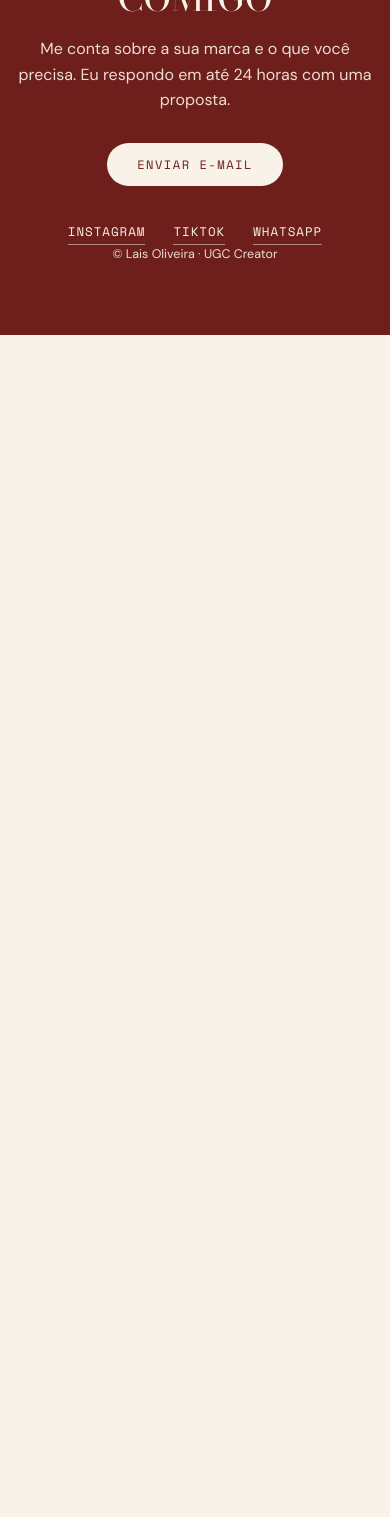
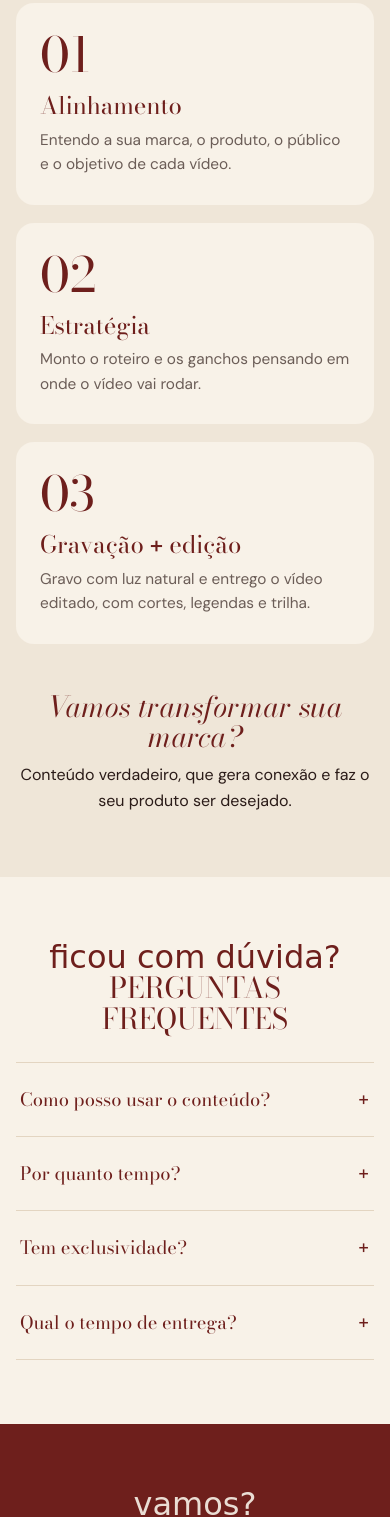
Before and after one commit to laisoelisiario-blip/laisooliveirae, a website: page portfolio/index.html in a window 390 px wide. Shown: the part 5162-6679 px from the top of the page. Before the commit the page ends 5497 px from the top, so only its background shows below. Drawn offline with nearby package versions, Linux system fonts and the light colour scheme; no server answers; a web font is replaced by a local one.

Commit message:
Portfólio: seções Meu processo e Perguntas frequentes; contatos reais
Co-Authored-By: Claude Opus 5.5 <noreply@anthropic.com>
Claude-Session: https://claude.ai/code/session_01HE5Lq8nFFPLCaufLKSMVsJ

```diff
--- a/portfolio/index.html
+++ b/portfolio/index.html
@@ -120,6 +120,30 @@ a { color: inherit; }
 .svc ul { margin: 4px 0 0; padding-left: 18px; font-size: .94rem; }
 @media (max-width: 860px) { .svc-grid { grid-template-columns: 1fr; } }
 
+/* ---------- Processo ---------- */
+.process { background: var(--creme-2); padding: clamp(64px, 9vw, 110px) 0; }
+.steps { display: grid; grid-template-columns: repeat(3, minmax(0, 1fr)); gap: 18px; list-style: none; margin: 0; padding: 0; counter-reset: passo; }
+.steps li { background: var(--creme); border-radius: 18px; padding: 28px 24px; }
+.steps .num { display: block; font-family: var(--serif); font-size: 3rem; line-height: 1; color: var(--vinho); margin-bottom: 14px; }
+.steps h3 { margin: 0 0 8px; font-family: var(--serif); font-weight: 400; font-size: 1.5rem; color: var(--vinho); line-height: 1.1; }
+.steps .mais { font-family: var(--sans); font-weight: 500; }
+.steps p { margin: 0; color: var(--cinza); font-size: .96rem; }
+@media (max-width: 860px) { .steps { grid-template-columns: 1fr; } }
+.transforma { text-align: center; margin: clamp(48px, 7vw, 80px) auto 0; max-width: 40ch; }
+.transforma h3 { margin: 0 0 10px; font-family: var(--serif); font-weight: 400; font-style: italic; color: var(--vinho); font-size: clamp(1.8rem, 5vw, 3rem); line-height: 1.05; }
+.transforma p { margin: 0; color: var(--tinta); }
+
+/* ---------- Perguntas frequentes ---------- */
+.faq { padding: clamp(64px, 9vw, 110px) 0; }
+.faq-list { max-width: 760px; margin: 0 auto; border-top: 1px solid #E3D5C1; }
+.faq details { border-bottom: 1px solid #E3D5C1; }
+.faq summary { list-style: none; cursor: pointer; display: flex; justify-content: space-between; align-items: center; gap: 16px; padding: 20px 4px; font-family: var(--serif); font-size: clamp(1.15rem, 2.6vw, 1.4rem); color: var(--vinho); }
+.faq summary::-webkit-details-marker { display: none; }
+.faq summary::after { content: "+"; font-family: var(--mono); font-size: 1.3rem; flex: none; transition: transform .2s ease; }
+.faq details[open] summary::after { transform: rotate(45deg); }
+.faq summary:focus-visible { outline: 2px solid var(--vinho); outline-offset: 2px; }
+.faq details p { margin: 0 4px 22px; color: var(--tinta); max-width: 60ch; }
+
 /* ---------- Contato ---------- */
 .contact { background: var(--vinho); color: var(--creme); text-align: center; padding: clamp(64px, 10vw, 120px) 0 40px; }
 .contact .kicker { color: var(--creme); }
@@ -127,10 +151,10 @@ a { color: inherit; }
 .contact p { max-width: 46ch; margin: 0 auto 30px; opacity: .9; }
 .contact .btn { background: var(--creme); color: var(--vinho); }
 .contact .btn:hover { background: var(--branco); }
-.contact-links { display: flex; flex-wrap: wrap; justify-content: center; gap: 12px 28px; margin-top: 36px; font-family: var(--mono); font-size: .78rem; letter-spacing: .08em; text-transform: uppercase; }
+.contact-links { display: flex; flex-wrap: wrap; justify-content: center; gap: 14px 28px; margin-top: 36px; font-family: var(--mono); font-size: .82rem; letter-spacing: .02em; }
 .contact-links a { text-decoration: none; border-bottom: 1px solid rgba(248, 242, 232, .5); padding-bottom: 2px; }
 .contact-links a:hover { border-color: var(--creme); }
-.foot { margin-top: 64px; font-size: .78rem; opacity: .7; }
+.contact .foot { margin: 64px auto 0; font-size: .78rem; opacity: .7; }
 
 /* Entrada suave ao rolar */
 @media (prefers-reduced-motion: no-preference) {
@@ -170,6 +194,8 @@ a { color: inherit; }
       <li><a href="#videos">Vídeos</a></li>
       <li><a href="#fotos">Fotos</a></li>
       <li><a href="#servicos">Serviços</a></li>
+      <li><a href="#processo">Processo</a></li>
+      <li><a href="#faq">Dúvidas</a></li>
       <li><a href="#contato">Contato</a></li>
     </ul>
   </nav>
@@ -300,20 +326,66 @@ a { color: inherit; }
       </div>
     </div>
   </section>
+
+  <!-- ============ 7. PROCESSO ============ -->
+  <section class="process" id="processo">
+    <div class="wrap">
+      <div class="reveal" style="text-align:center">
+        <p class="kicker">como eu edito meus vídeos</p>
+        <h2 class="h2">Meu processo</h2>
+      </div>
+      <ol class="steps reveal">
+        <li><span class="num">01</span><h3>Alinhamento</h3><p>Entendo a sua marca, o produto, o público e o objetivo de cada vídeo.</p></li>
+        <li><span class="num">02</span><h3>Estratégia</h3><p>Monto o roteiro e os ganchos pensando em onde o vídeo vai rodar.</p></li>
+        <li><span class="num">03</span><h3>Gravação <span class="mais">+</span> edição</h3><p>Gravo com luz natural e entrego o vídeo editado, com cortes, legendas e trilha.</p></li>
+      </ol>
+      <div class="transforma reveal">
+        <h3>Vamos transformar sua marca?</h3>
+        <p>Conteúdo verdadeiro, que gera conexão e faz o seu produto ser desejado.</p>
+      </div>
+    </div>
+  </section>
+
+  <!-- ============ 8. PERGUNTAS FREQUENTES ============ -->
+  <section class="faq" id="faq">
+    <div class="wrap">
+      <div class="reveal" style="text-align:center">
+        <p class="kicker">ficou com dúvida?</p>
+        <h2 class="h2">Perguntas frequentes</h2>
+      </div>
+      <div class="faq-list reveal">
+        <details>
+          <summary>Como posso usar o conteúdo?</summary>
+          <p>Nas redes sociais da sua marca, no site e em anúncios (tráfego pago).</p>
+        </details>
+        <details>
+          <summary>Por quanto tempo?</summary>
+          <p>O uso em tráfego pago é de 3 meses.</p>
+        </details>
+        <details>
+          <summary>Tem exclusividade?</summary>
+          <p>Para garantir exclusividade, é necessária uma conversa e um investimento extra.</p>
+        </details>
+        <details>
+          <summary>Qual o tempo de entrega?</summary>
+          <p>7 dias após a chegada do produto.</p>
+        </details>
+      </div>
+    </div>
+  </section>
 </main>
 
 <!-- ============ 7. CONTATO ============ -->
 <footer class="contact" id="contato">
   <div class="wrap reveal">
-    <p class="kicker">vamos criar juntas?</p>
+    <p class="kicker">vamos?</p>
     <h2>Trabalhe<br>comigo</h2>
-    <p>Me conta sobre a sua marca e o que você precisa. Eu respondo em até 24 horas com uma proposta.</p>
-    <!-- Troque pelo seu e-mail profissional -->
-    <a class="btn" href="mailto:contato@seuemail.com?subject=Parceria%20UGC">Enviar e-mail</a>
+    <p>Me conta sobre a sua marca e o que você precisa.</p>
+    <a class="btn" href="mailto:ugclaisooliveirae@icloud.com?subject=Parceria%20UGC">Enviar e-mail</a>
     <div class="contact-links">
-      <a href="https://www.instagram.com/laisooliveirae/" target="_blank" rel="noopener">Instagram</a>
-      <a href="#" target="_blank" rel="noopener">TikTok</a>
-      <a href="#" target="_blank" rel="noopener">WhatsApp</a>
+      <a href="mailto:ugclaisooliveirae@icloud.com">ugclaisooliveirae@icloud.com</a>
+      <a href="https://wa.me/5591981269910" target="_blank" rel="noopener">WhatsApp (91) 98126-9910</a>
+      <a href="https://www.instagram.com/laisoliveira.ugc/" target="_blank" rel="noopener">Instagram @laisoliveira.ugc</a>
     </div>
     <p class="foot">© Lais Oliveira · UGC Creator</p>
   </div>
```
Also changed, not shown: portfolio/README.md.
